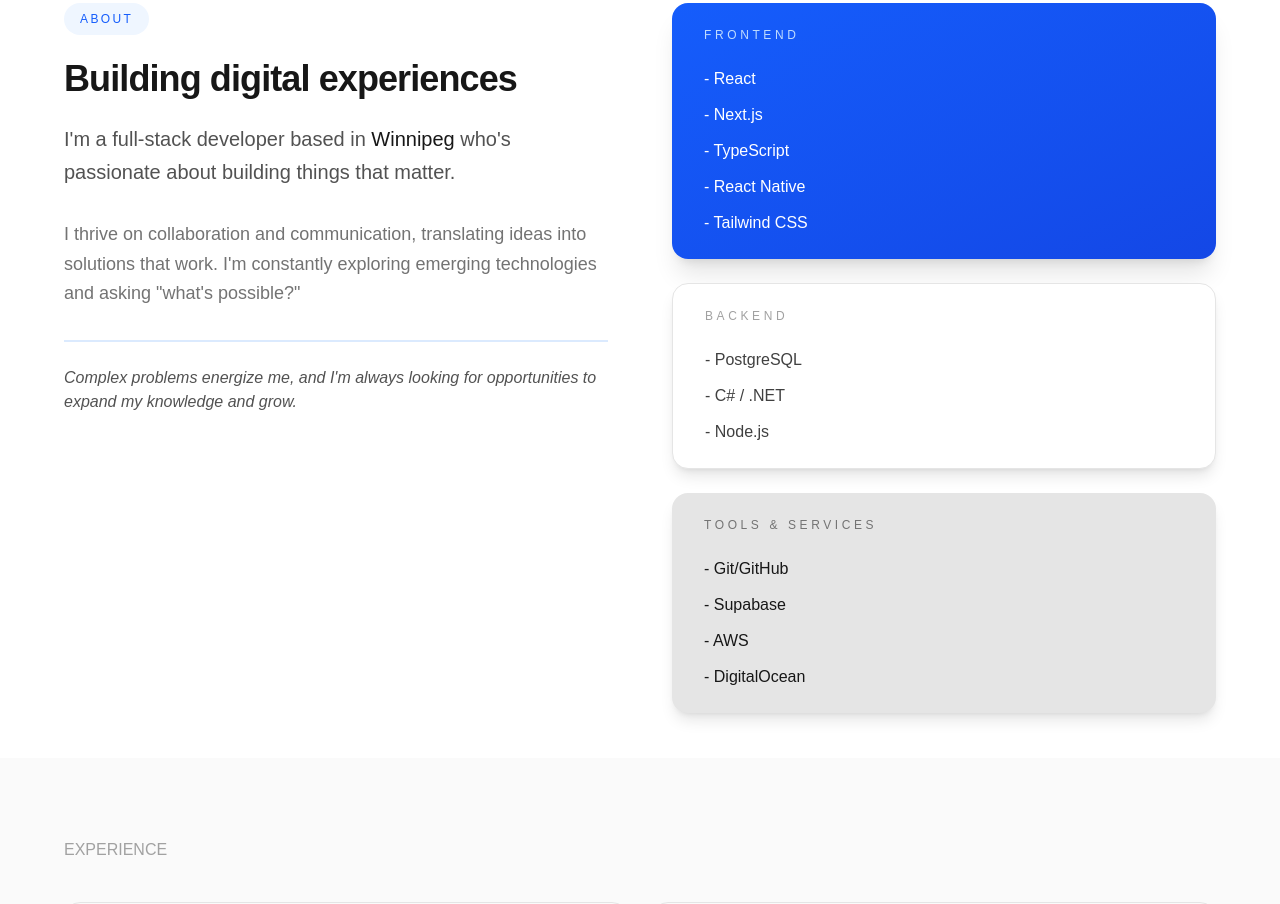
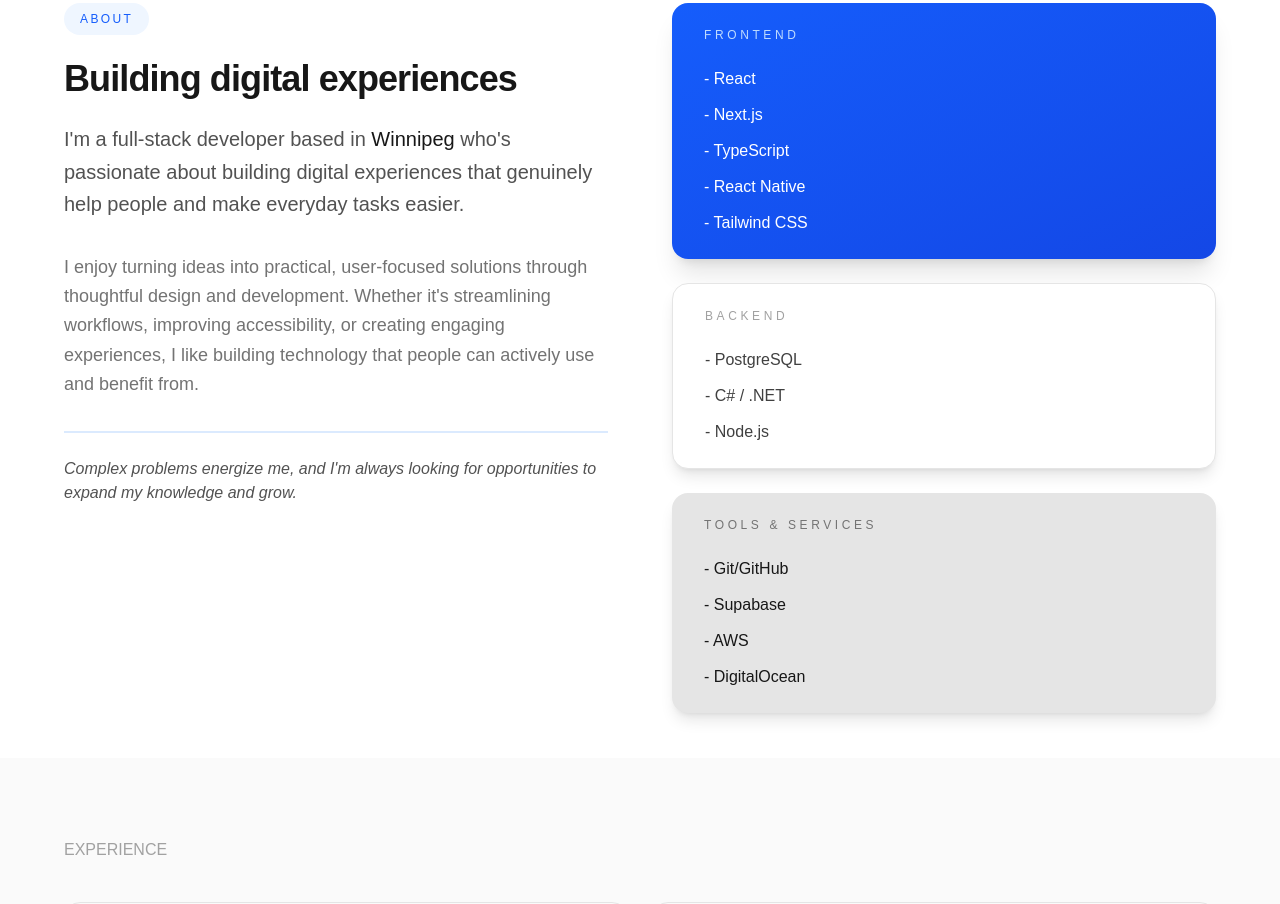
Before and after one commit to zandersantos/zander-santos-portfolio, a Next.js app in the folder zander-santos-portfolio/: page / in a window 1280 px wide. Shown: the part 920-1824 px from the top of the page. Built offline with nearby package versions, Linux system fonts and the light colour scheme.

Commit message:
Updated the About me text

```diff
--- a/zander-santos-portfolio/components/About.tsx
+++ b/zander-santos-portfolio/components/About.tsx
@@ -36,13 +36,13 @@
 
             <p className="text-xl leading-relaxed text-neutral-600">
               I&apos;m a full-stack developer based in <span className="text-neutral-900 font-medium">Winnipeg </span> who&apos;s
-              passionate about building things that matter.
+              passionate about building digital experiences that genuinely help people and make everyday tasks easier.
             </p>
 
             <p className="text-lg leading-relaxed text-neutral-500">
-              I thrive on collaboration and communication, translating ideas into
-              solutions that work. I&apos;m constantly exploring emerging
-              technologies and asking &quot;what&apos;s possible?&quot;
+              I enjoy turning ideas into practical, user-focused solutions through thoughtful design and development.
+              Whether it&apos;s streamlining workflows, improving accessibility, or creating engaging experiences,
+              I like building technology that people can actively use and benefit from.
             </p>
 
             <div className="pt-6 border-t-2 border-blue-100">
@@ -51,7 +51,6 @@
                 my knowledge and grow.
               </p>
             </div>
-
           </div>
           <div className="space-y-6">
             <div className="bg-gradient-to-br from-blue-600 to-blue-700 rounded-2xl px-8 py-6 text-white shadow-xl">
```
